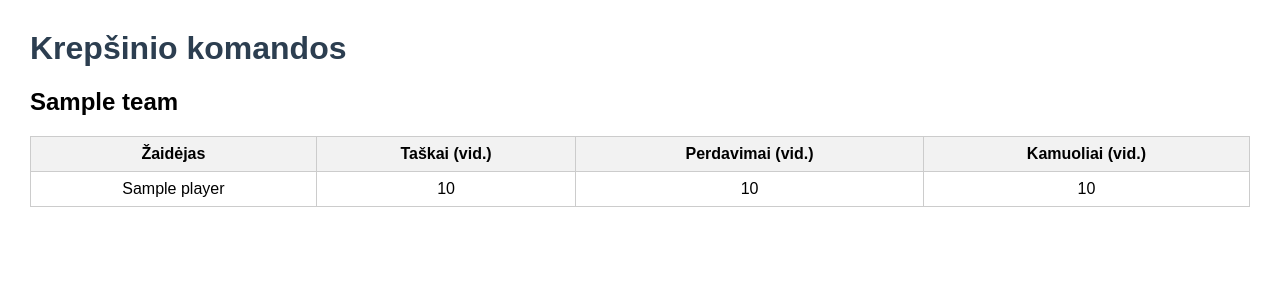
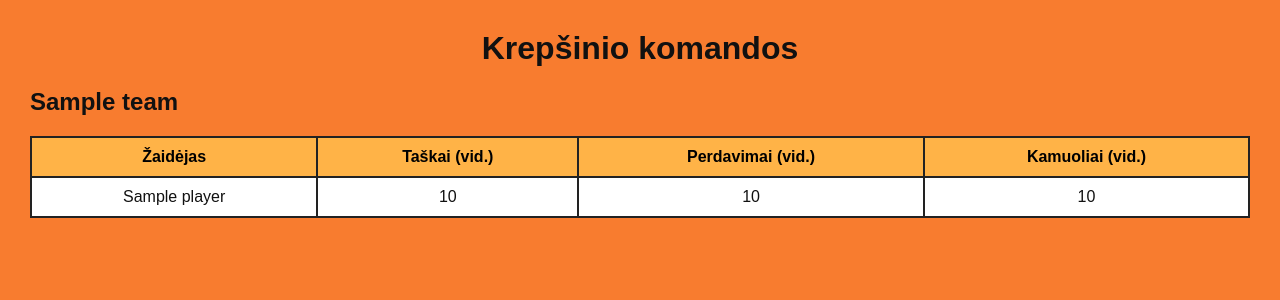
Before and after one commit to Pliusminus2002/sports-analyzer, a Flask app: template app/templates/basketball.html in a window 1280 px wide. Shown: the top 300 px of the page. Run offline with Flask 3, Linux system fonts and the light colour scheme; the template is opened without the code that fills it: most values are stand-ins (such as "Sample title", 1, 10 or a date in 2020).

Commit message:
Apply basketball-themed styling to basketball.html

```diff
--- a/app/templates/basketball.html
+++ b/app/templates/basketball.html
@@ -7,9 +7,12 @@
         body {
             font-family: Arial, sans-serif;
             margin: 30px;
+            background-color: #f87c2f;
+            color: #111;
         }
         h1 {
-            color: #2c3e50;
+            color: #111;
+            text-align: center;
         }
         .team {
             margin-bottom: 40px;
@@ -18,14 +21,19 @@
             width: 100%;
             border-collapse: collapse;
             margin-top: 10px;
+            background-color: #fff;
         }
         th, td {
-            border: 1px solid #ccc;
-            padding: 8px;
+            border: 2px solid #222;
+            padding: 10px;
             text-align: center;
         }
         th {
-            background-color: #f2f2f2;
+            background-color: #ffb347;
+            color: #000;
+        }
+        tr:nth-child(even) {
+            background-color: #fef4e8;
         }
     </style>
 </head>
```
